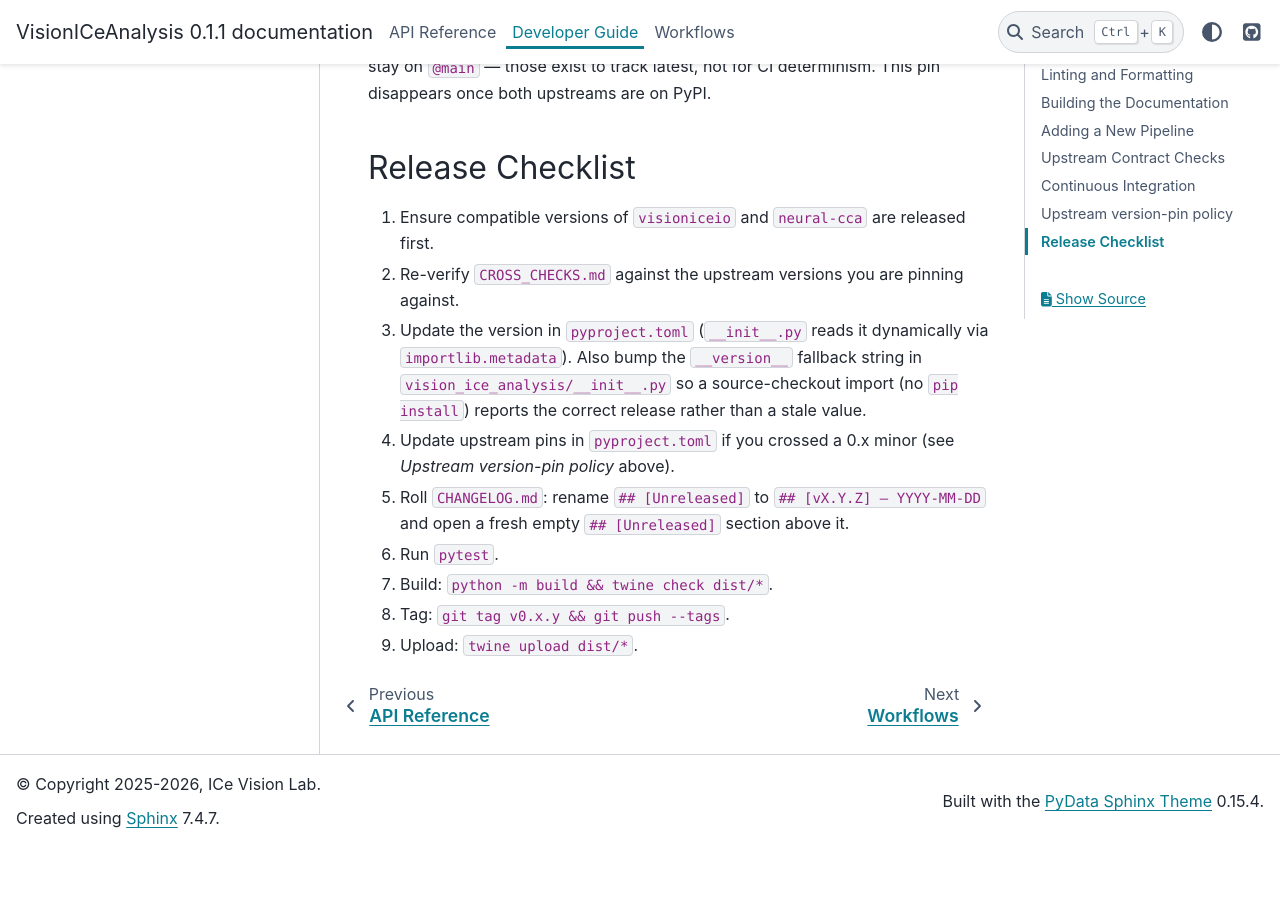
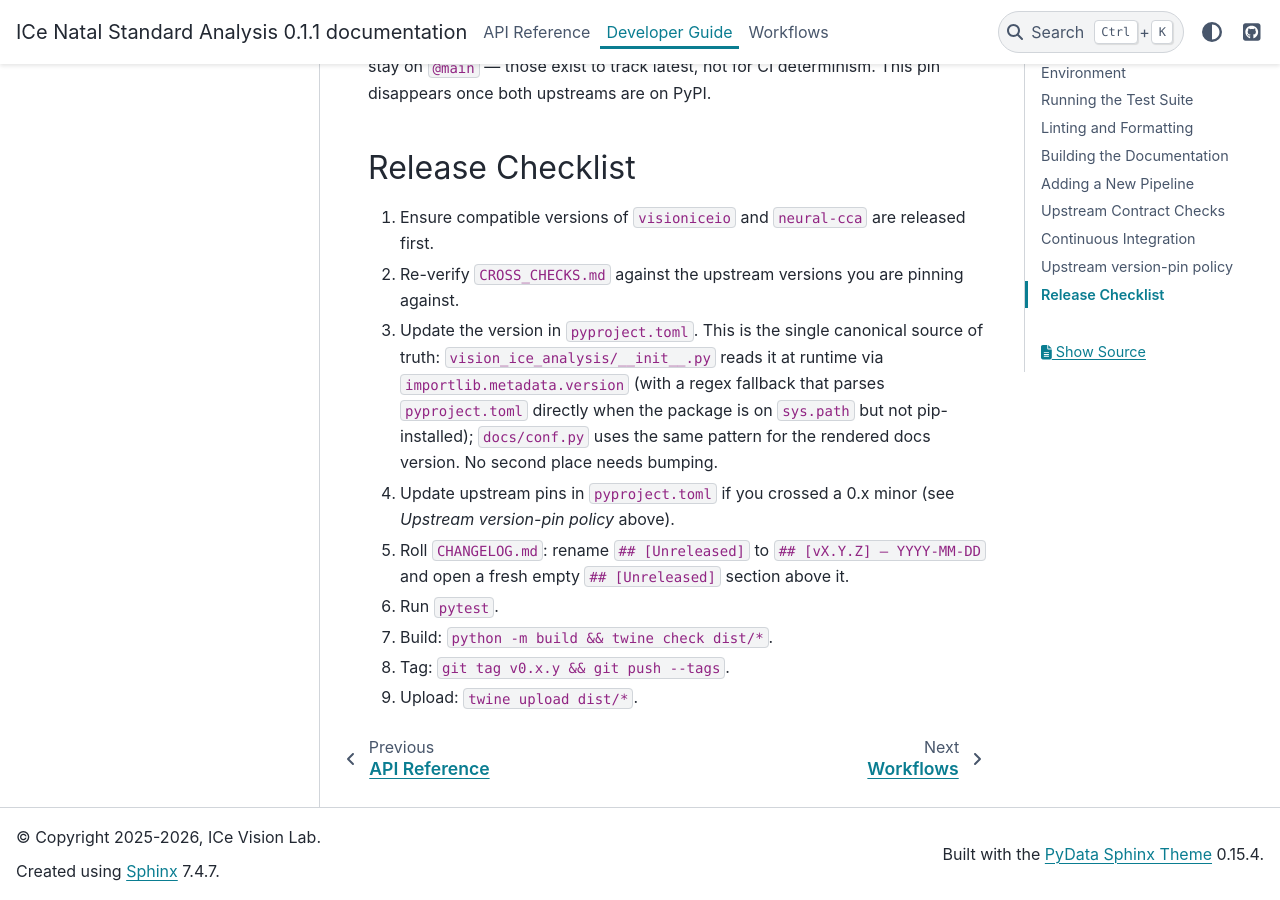
Before and after one commit to VisionICeNatal/VisionICeAnalysis, a Sphinx documentation site: the page built from docs/developer.rst, in a window 1280 px wide and 900 px high, scrolled down 3647 px. Built offline with Sphinx 7.4.7 and the PyData theme 0.15.4, drawn with Linux system fonts in a browser that asks for light colours; before the commit the page ends 4495 px from its top, so only the background shows below that.

Commit message:
Rename docs title to ICe Natal Standard Analysis; unify version source
docs/conf.py + index.rst now display "ICe Natal Standard Analysis"
in the navbar / browser tab / H1. Python package identity
(vision_ice_analysis, vision-ice-analysis) unchanged.

__init__.py and docs/conf.py fall back to regex-parsing
pyproject.toml when the package isn't pip-installed, instead of a
hardcoded "0.1.1". pyproject.toml is now the single source of truth;
Release Checklist updated accordingly.

```diff
--- a/docs/conf.py
+++ b/docs/conf.py
@@ -1,4 +1,4 @@
-"""Sphinx configuration for VisionICeAnalysis."""
+"""Sphinx configuration for the ICe Natal Standard Analysis docs."""
 
 import sys
 from importlib.metadata import PackageNotFoundError
@@ -7,14 +7,33 @@
 
 sys.path.insert(0, str(Path(__file__).resolve().parent.parent))
 
-project = "VisionICeAnalysis"
+# Docs site display title — drives the navbar (upper-left), the
+# browser tab <title>, and the page H1 fallback. Distinct from the
+# Python package identity (``vision_ice_analysis`` / ``vision-ice-analysis``)
+# which stays unchanged everywhere code references it.
+project = "ICe Natal Standard Analysis"
 copyright = "2025-2026, ICe Vision Lab"
 author = "ICe Vision Lab"
 
 try:
     release = pkg_version("vision-ice-analysis")
 except PackageNotFoundError:
-    release = "0.0.0"
+    # Source-checkout build (uncommon — CI installs the package first).
+    # Mirror the runtime fallback in ``vision_ice_analysis/__init__.py``:
+    # parse pyproject.toml directly so the rendered docs always show
+    # the canonical version.
+    import re
+
+    _pyproject = Path(__file__).resolve().parent.parent / "pyproject.toml"
+    try:
+        _m = re.search(
+            r'^version\s*=\s*"([^"]+)"',
+            _pyproject.read_text(encoding="utf-8"),
+            re.MULTILINE,
+        )
+        release = _m.group(1) if _m else "0.0.0"
+    except OSError:
+        release = "0.0.0"
 
 extensions = [
     "sphinx.ext.autodoc",
--- a/docs/developer.rst
+++ b/docs/developer.rst
@@ -159,12 +159,13 @@
    are released first.
 2. Re-verify ``CROSS_CHECKS.md`` against the upstream versions you are
    pinning against.
-3. Update the version in ``pyproject.toml`` (``__init__.py`` reads it
-   dynamically via ``importlib.metadata``). Also bump the
-   ``__version__`` fallback string in
-   ``vision_ice_analysis/__init__.py`` so a source-checkout import
-   (no ``pip install``) reports the correct release rather than a
-   stale value.
+3. Update the version in ``pyproject.toml``. This is the single
+   canonical source of truth: ``vision_ice_analysis/__init__.py``
+   reads it at runtime via ``importlib.metadata.version`` (with a
+   regex fallback that parses ``pyproject.toml`` directly when the
+   package is on ``sys.path`` but not pip-installed); ``docs/conf.py``
+   uses the same pattern for the rendered docs version. No second
+   place needs bumping.
 4. Update upstream pins in ``pyproject.toml`` if you crossed a 0.x
    minor (see *Upstream version-pin policy* above).
 5. Roll ``CHANGELOG.md``: rename ``## [Unreleased]`` to
--- a/docs/index.rst
+++ b/docs/index.rst
@@ -1,7 +1,9 @@
-VisionICeAnalysis
-==================
+ICe Natal Standard Analysis
+===========================
 
 End-to-end spike sorting workflows for ICe Vision Lab recordings.
+(Python package name: ``vision_ice_analysis``; PyPI distribution:
+``vision-ice-analysis``.)
 
 .. toctree::
    :maxdepth: 2
```
Also changed, not shown: CHANGELOG.md (+13 -4 lines), vision_ice_analysis/__init__.py (+29 -5 lines).
